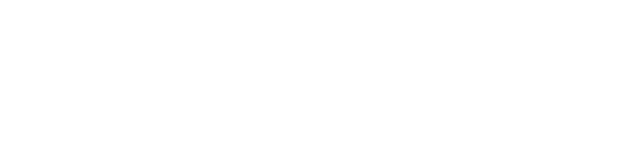
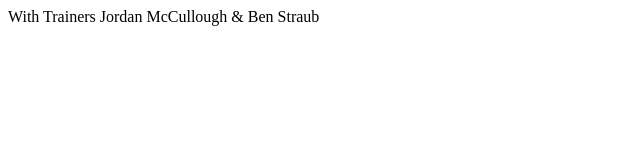
Before and after one commit to philiphayward/jordan, a plain HTML site: page index.html in a window 1280 px wide. Shown: the whole page, without its empty margins (0-640 px from the left). Drawn offline with Linux system fonts and the light colour scheme.

Commit message:
Added trainer names

```diff
--- a/index.html
+++ b/index.html
@@ -2,5 +2,8 @@
 	<head>
 		<title>Git Foundations from GitHub</title>
 	</head>
-	<body></body>
+	<body>
+
+	With Trainers Jordan McCullough &amp; Ben Straub
+	</body>
 </html>
```
